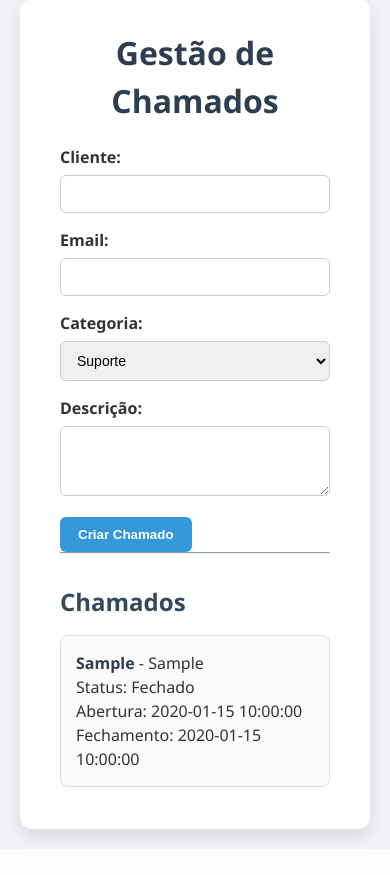
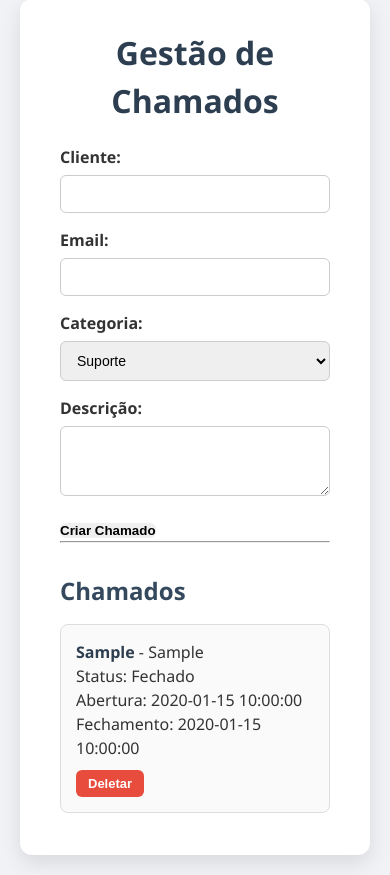
Before and after one commit to alvaromachado-dev/gestao_chamados, a Flask app: page / in a window 390 px wide. Shown: the part 21-896 px from the top of the page. Before the commit the page ends 870 px from the top, so only its background shows below. Run offline with Flask 3, Linux system fonts and the light colour scheme; tables that the repository leaves empty hold one stand-in row (values such as "Sample post").

Commit message:
Atualização com DELETE e melhoria visual

```diff
--- a/app.py
+++ b/app.py
@@ -65,5 +65,14 @@ def atualizar_chamado(id):
     db.session.commit()
     return jsonify({'mensagem': 'Chamado atualizado'})
 
+
+@app.route('/chamados/<int:id>', methods=['DELETE'])
+def deletar_chamado(id):
+    chamado = Chamado.query.get_or_404(id)
+    db.session.delete(chamado)
+    db.session.commit()
+    return jsonify({'mensagem': 'Chamado deletado'}), 200
+
+
 if __name__ == "__main__":
     app.run(debug=True)
--- a/frontend/static/script.js
+++ b/frontend/static/script.js
@@ -1,28 +1,35 @@
-const apiUrl = "/chamados"; // relativo, funciona integrado ao Flask
+const apiUrl = "/chamados"; // relativo, integrado ao Flask
 
-// Função para listar todos os chamados
+// ===============================
+// LISTAR CHAMADOS
+// ===============================
 async function getChamados() {
     try {
         const res = await fetch(apiUrl);
         if (!res.ok) throw new Error("Erro ao buscar chamados");
+
         const chamados = await res.json();
-
         const chamadosList = document.getElementById("chamadosList");
         chamadosList.innerHTML = "";
 
         chamados.forEach(chamado => {
             const item = document.createElement("div");
-            item.className = "list-group-item d-flex justify-content-between align-items-center";
+            item.className = "list-group-item";
 
             item.innerHTML = `
-                <div>
-                    <strong>${chamado.cliente}</strong> - ${chamado.categoria} <br>
-                    Status: ${chamado.status} <br>
-                    Abertura: ${chamado.data_abertura} <br>
+                <div class="chamado-info">
+                    <strong>${chamado.cliente}</strong> - ${chamado.categoria}<br>
+                    Status: ${chamado.status}<br>
+                    Abertura: ${chamado.data_abertura}<br>
                     Fechamento: ${chamado.data_fechamento ? chamado.data_fechamento : "-"}
                 </div>
-                <div>
-                    ${chamado.status === "Aberto" ? `<button class="btn btn-success btn-sm" onclick="fecharChamado(${chamado.id})">Fechar</button>` : ""}
+
+                <div class="chamado-actions">
+                    ${chamado.status === "Aberto"
+                        ? `<button class="btn-fechar" onclick="fecharChamado(${chamado.id})">Fechar</button>`
+                        : ""
+                    }
+                    <button class="btn-delete" onclick="deletarChamado(${chamado.id})">Deletar</button>
                 </div>
             `;
 
@@ -33,7 +40,9 @@ async function getChamados() {
     }
 }
 
-// Função para criar chamado
+// ===============================
+// CRIAR CHAMADO
+// ===============================
 document.getElementById("formChamado").addEventListener("submit", async (e) => {
     e.preventDefault();
 
@@ -52,13 +61,15 @@ document.getElementById("formChamado").addEventListener("submit", async (e) => {
         if (!res.ok) throw new Error("Erro ao criar chamado");
 
         document.getElementById("formChamado").reset();
-        getChamados(); // Atualiza a lista automaticamente
+        getChamados();
     } catch (err) {
         console.error(err);
     }
 });
 
-// Função para fechar chamado
+// ===============================
+// FECHAR CHAMADO
+// ===============================
 async function fecharChamado(id) {
     try {
         const res = await fetch(`${apiUrl}/${id}`, {
@@ -69,11 +80,33 @@ async function fecharChamado(id) {
 
         if (!res.ok) throw new Error("Erro ao fechar chamado");
 
-        getChamados(); // Atualiza a lista automaticamente
+        getChamados();
     } catch (err) {
         console.error(err);
     }
 }
 
-// Inicializa a lista de chamados ao carregar a página
+// ===============================
+// DELETAR CHAMADO
+// ===============================
+async function deletarChamado(id) {
+    const confirmacao = confirm("Tem certeza que deseja deletar este chamado?");
+    if (!confirmacao) return;
+
+    try {
+        const res = await fetch(`${apiUrl}/${id}`, {
+            method: "DELETE"
+        });
+
+        if (!res.ok) throw new Error("Erro ao deletar chamado");
+
+        getChamados();
+    } catch (err) {
+        console.error(err);
+    }
+}
+
+// ===============================
+// INICIALIZAÇÃO
+// ===============================
 getChamados();
--- a/frontend/static/style.css
+++ b/frontend/static/style.css
@@ -53,7 +53,6 @@ input, select, textarea {
     border: 1px solid #ccc;
     border-radius: 6px;
     font-size: 14px;
-    transition: border-color 0.3s;
 }
 
 input:focus, select:focus, textarea:focus {
@@ -63,19 +62,10 @@ input:focus, select:focus, textarea:focus {
 
 /* Botão criar */
 button {
-    display: inline-block;
-    background-color: #3498db;
-    color: white;
-    font-weight: 600;
-    padding: 10px 18px;
     border: none;
     border-radius: 6px;
     cursor: pointer;
-    transition: background-color 0.3s;
-}
-
-button:hover {
-    background-color: #2980b9;
+    font-weight: 600;
 }
 
 /* Lista de chamados */
@@ -96,29 +86,47 @@ button:hover {
     box-shadow: 0 4px 12px rgba(0,0,0,0.08);
 }
 
-.list-group-item div strong {
+.chamado-info strong {
     color: #2c3e50;
 }
 
-/* Botão fechar chamado */
-.list-group-item button {
+.chamado-actions {
+    display: flex;
+    gap: 8px;
+}
+
+/* Botão fechar */
+.btn-fechar {
     background-color: #27ae60;
+    color: white;
     padding: 6px 12px;
     font-size: 13px;
 }
 
-.list-group-item button:hover {
+.btn-fechar:hover {
     background-color: #1e8449;
 }
 
-/* Pequeno responsivo */
+/* Botão deletar */
+.btn-delete {
+    background-color: #e74c3c;
+    color: white;
+    padding: 6px 12px;
+    font-size: 13px;
+}
+
+.btn-delete:hover {
+    background-color: #c0392b;
+}
+
+/* Responsivo */
 @media (max-width: 600px) {
     .list-group-item {
         flex-direction: column;
         align-items: flex-start;
     }
 
-    .list-group-item button {
+    .chamado-actions {
         margin-top: 10px;
     }
 }
```
